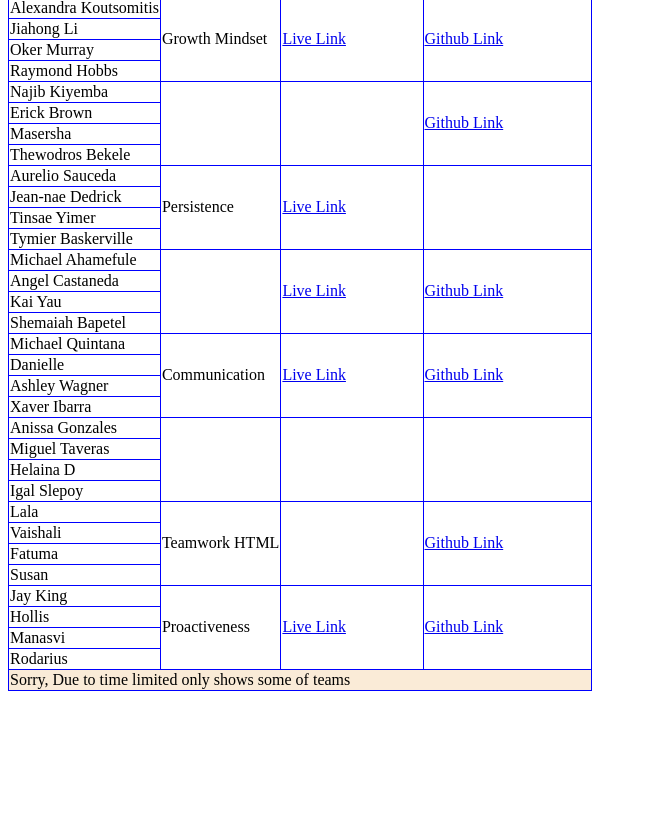
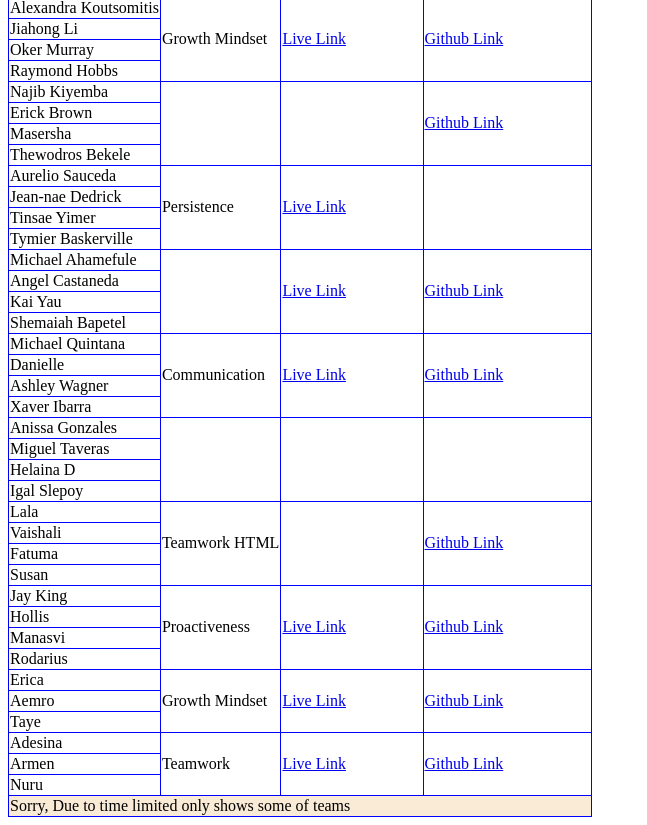
Before and after one commit to Rayhobbs24/BSM-Challenge, a plain HTML site: page Additional_BSM_Page.html in a window 1280 px wide. Shown: the part 104-929 px from the top of the page, without its empty margins (0-647 px from the left). Before the commit the page ends 803 px from the top, so only its background shows below. Drawn offline with Linux system fonts and the light colour scheme.

Commit message:
update Additional_BSM_Page.html

```diff
--- a/Additional_BSM_Page.html
+++ b/Additional_BSM_Page.html
@@ -28,7 +28,7 @@
                 <td>Alexandra Koutsomitis</td>
                 <td rowspan="4">Growth Mindset</td>
                 <td rowspan="4"><a href="https://rayhobbs24.github.io/BSM-Challenge/">Live Link</a></td>
-<td rowspan="4"><a href="https://github.com/Rayhobbs24/BSM-Challenge.git">  Github Link  </a></td>
+                <td rowspan="4"><a href="https://github.com/Rayhobbs24/BSM-Challenge.git">  Github Link  </a></td>
             </tr>
             <tr>
                 <td>Jiahong Li</td>
@@ -43,7 +43,7 @@
             <tr>
                 <td>Najib Kiyemba</td>
                 <td rowspan="4"></td>
-                <td rowspan="4"></tdrowspan="4">
+                <td rowspan="4"></td>
                 <td rowspan="4"><a href="https://github.com/najibkiyemba/generationUSA">  Github Link  </a></td>
             </tr>
             <tr>
@@ -152,6 +152,34 @@
                 <td>Rodarius 		</td>
             </tr>
 
+            <tr>
+                <td>Erica				</td>
+                <td rowspan="3">Growth Mindset</td>
+                <td rowspan="3"><a href="https://ayalavirtual.github.io/BSM-GroupRepoChallenge/">Live Link</a></td>
+                <td rowspan="3"><a href="https://github.com/AyalaVirtual/BSM-GroupRepoChallenge">Github Link</a></td>
+            </tr>
+            <tr>
+                <td>Aemro			</td>
+            </tr>
+            <tr>
+                <td>Taye			</td>
+            </tr>
+
+
+                <tr>
+                    <td>Adesina				</td>
+                    <td rowspan="3">Teamwork</td>
+                    <td rowspan="3"><a href="https://kankoo1.github.io/BSM-Project/index.html">Live Link</a></td>
+                    <td rowspan="3"><a href="https://github.com/Kankoo1/BSM-Project.git">Github Link</a></td>
+                </tr>
+                <tr>
+                    <td>Armen				</td>
+                </tr>
+                <tr>
+                    <td>Nuru				</td>
+                </tr>
+
+
         </tbody>
         <tfoot><tr style="background-color:antiquewhite"><td colspan="4">Sorry, Due to time limited only shows some of teams</td></tr></tfoot>
     </table>
```
